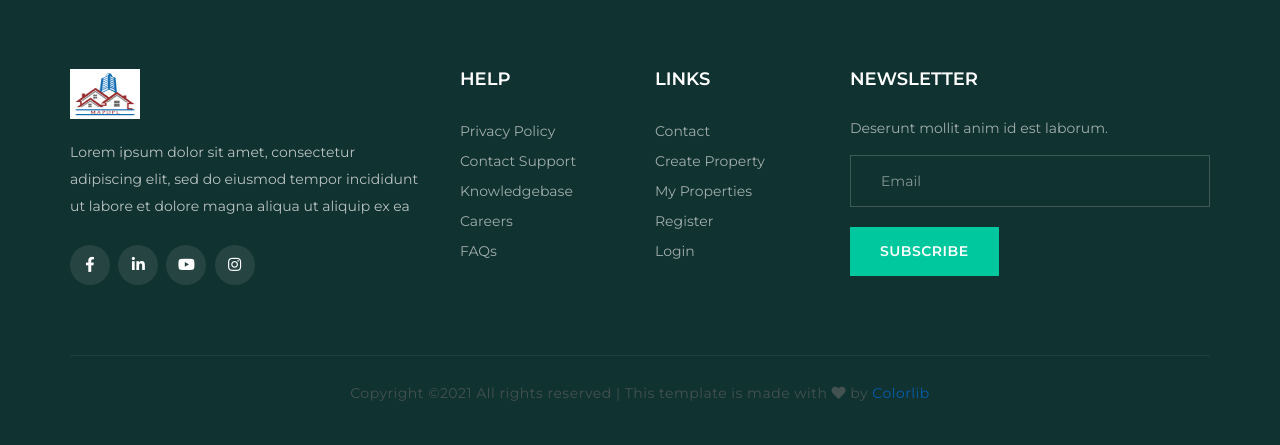
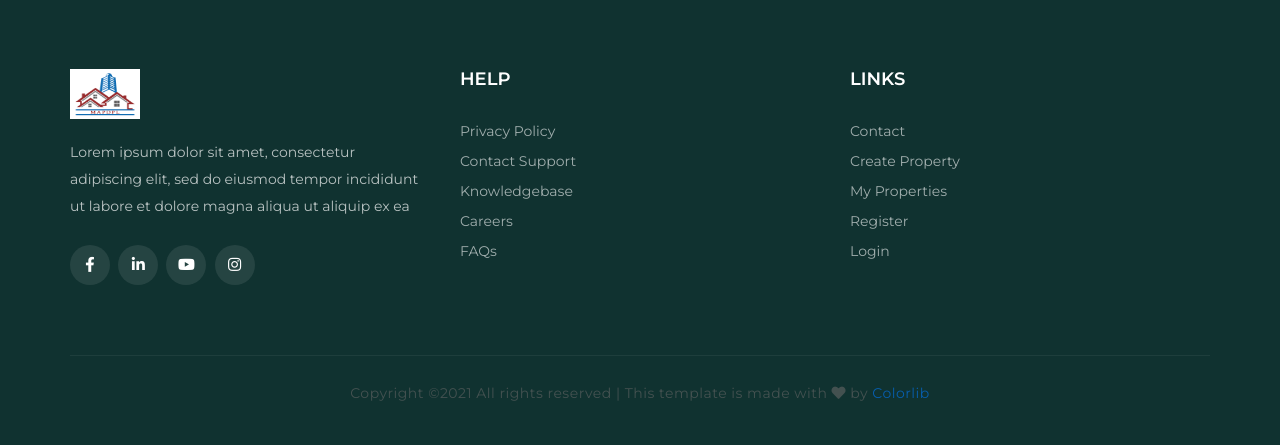
Before and after one commit to rahidulislam/modern_green_city, a Django app: page / in a window 1280 px wide. Shown: the part 5049-5494 px from the top of the page. Run offline with Django 3.2, Linux system fonts and the light colour scheme; data comes from the database, SQL or seed files in the repository; some libraries are stand-ins or nearby versions.

Commit message:
update footer fixing
remove newsletter section from footer

```diff
--- a/templates/base.html
+++ b/templates/base.html
@@ -171,7 +171,7 @@
                         </div>
                     </div>
                 </div>
-                <div class="col-lg-2 col-sm-6">
+                <div class="col-lg-4 col-sm-6">
                     <div class="fs-widget">
                         <h5>Help</h5>
                         <ul>
@@ -183,7 +183,7 @@
                         </ul>
                     </div>
                 </div>
-                <div class="col-lg-2 col-sm-6">
+                <div class="col-lg-4 col-sm-6">
                     <div class="fs-widget">
                         <h5>Links</h5>
                         <ul>
@@ -193,16 +193,6 @@
                             <li><a href="#">Register</a></li>
                             <li><a href="#">Login</a></li>
                         </ul>
-                    </div>
-                </div>
-                <div class="col-lg-4 col-md-6">
-                    <div class="fs-widget">
-                        <h5>Newsletter</h5>
-                        <p>Deserunt mollit anim id est laborum.</p>
-                        <form action="#" class="subscribe-form">
-                            <input type="text" placeholder="Email">
-                            <button type="submit" class="site-btn">Subscribe</button>
-                        </form>
                     </div>
                 </div>
             </div>
```
Also changed, not shown: 2 other files.
